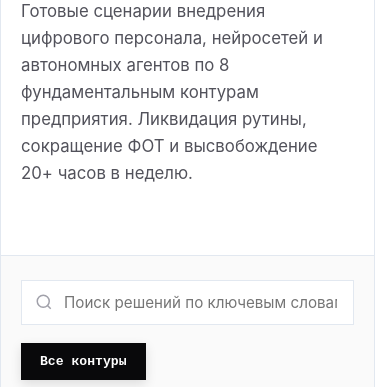
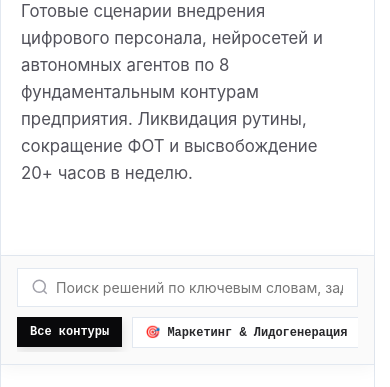
Before and after one commit to RealMichaelSage/michael-sage-platform, a plain HTML site: page solutions.html in a window 390 px wide. Shown: the part 218-605 px from the top of the page. Drawn offline with Linux system fonts and the light colour scheme.

Commit message:
feat(solutions): make search and contour filter bar sticky with backdrop blur and mobile horizontal scroll

```diff
--- a/solutions.html
+++ b/solutions.html
@@ -133,14 +133,21 @@
       margin: 0 0 28px 0;
     }
 
-    /* Search & Filter Controls */
+    /* Search & Filter Controls (Sticky Header) */
     .solutions-controls-bar {
-      padding: 24px clamp(20px, 4.5vw, 64px);
-      background: #fafafa;
+      position: sticky;
+      top: 68px;
+      z-index: 100;
+      padding: 16px clamp(20px, 4.5vw, 64px);
+      background: rgba(250, 250, 250, 0.96);
+      backdrop-filter: blur(12px);
+      -webkit-backdrop-filter: blur(12px);
       border-bottom: 1px solid var(--border);
       display: flex;
       flex-direction: column;
-      gap: 18px;
+      gap: 12px;
+      box-shadow: 0 4px 16px rgba(0, 0, 0, 0.04);
+      transition: all 0.2s ease;
     }
     .search-input-box {
       position: relative;
@@ -170,7 +177,7 @@
       color: #a1a1aa;
     }
 
-    /* Category Filter Buttons (Button Pill Style matching Cabinet) */
+    /* Category Filter Buttons */
     .filter-tabs-grid {
       display: flex;
       align-items: center;
@@ -190,6 +197,7 @@
       align-items: center;
       gap: 8px;
       transition: all 0.2s cubic-bezier(0.16, 1, 0.3, 1);
+      white-space: nowrap;
     }
     .filter-cat-btn:hover {
       background: #f4f4f5;
@@ -213,6 +221,37 @@
       background: #27272a;
       color: #ffffff;
       border-color: #3f3f46;
+    }
+
+    /* Responsive Sticky Bar for Tablets & Mobile */
+    @media (max-width: 900px) {
+      .solutions-controls-bar {
+        top: 68px;
+        padding: 12px 16px;
+        gap: 10px;
+      }
+      .search-input-box {
+        max-width: 100%;
+      }
+      .search-input-box input {
+        padding: 10px 14px 10px 38px;
+        font-size: 0.88rem;
+      }
+      .filter-tabs-grid {
+        flex-wrap: nowrap;
+        overflow-x: auto;
+        padding-bottom: 4px;
+        -webkit-overflow-scrolling: touch;
+        scrollbar-width: none;
+      }
+      .filter-tabs-grid::-webkit-scrollbar {
+        display: none;
+      }
+      .filter-cat-btn {
+        flex-shrink: 0;
+        padding: 7px 12px;
+        font-size: 0.75rem;
+      }
     }
 
     /* Solutions Grid Section */
```
Also changed, not shown: solutions/index.html (+44 -5 lines).
